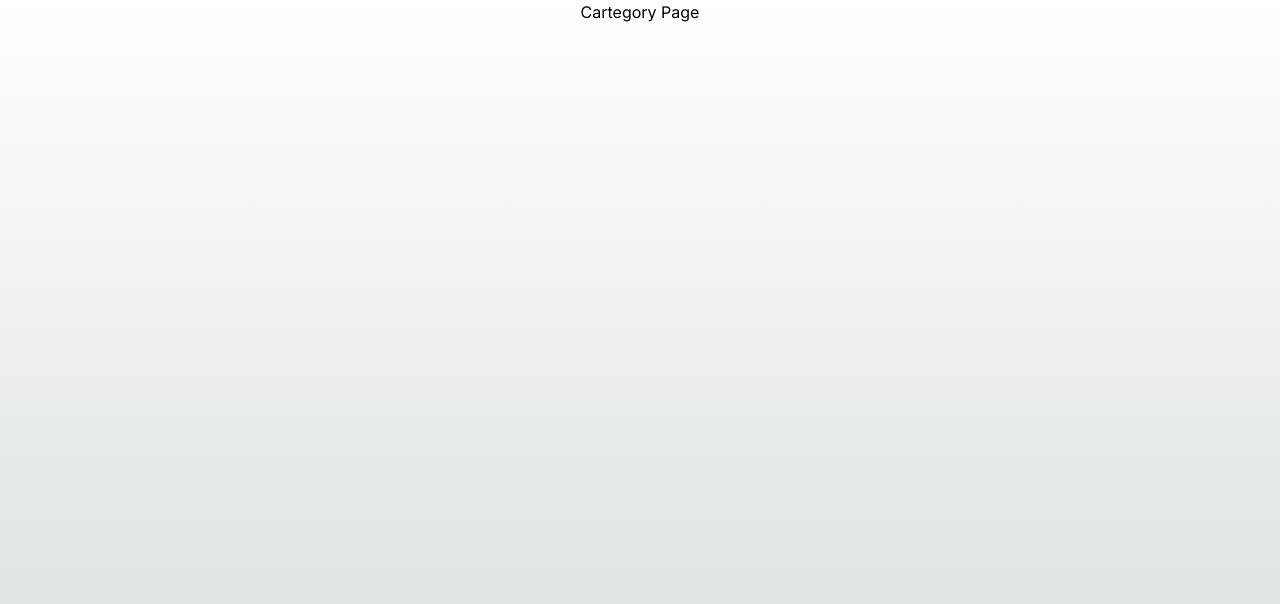
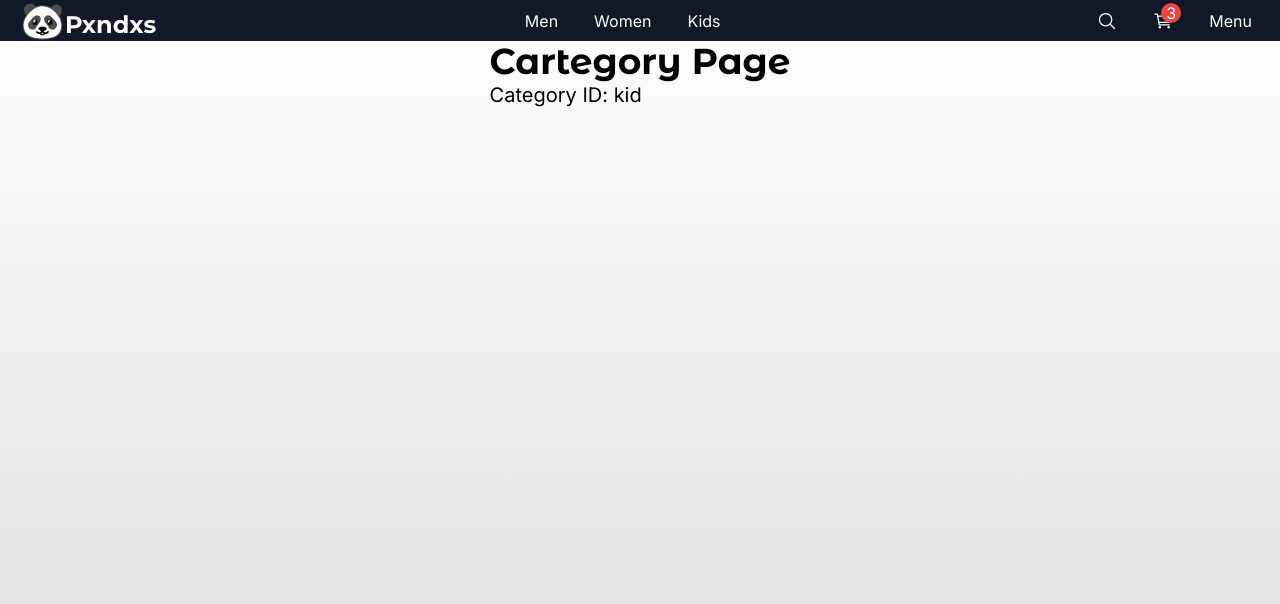
Before and after one commit to pxnditxyr/next-shopping-app, a Next.js app: page /category/kid in a window 1280 px wide. Shown: the top 604 px of the page. Built offline with nearby package versions, Linux system fonts and the light colour scheme.

Commit message:
feat: 404 component of category finished

```diff
--- a/src/app/(shop)/category/[id]/page.tsx
+++ b/src/app/(shop)/category/[id]/page.tsx
@@ -1,13 +1,31 @@
+import { titleFont } from "@/config"
+import { notFound } from "next/navigation"
 
 export const metadata = {
   title: 'Cartegory Page',
   description: 'Cartegory Page',
 }
 
-export default function CartegoryPage () {
+interface IProps {
+  params: {
+    id: string
+  }
+}
+
+export default function CartegoryPage ( { params }: IProps ) {
+
+  const { id } = params
+
+  if ( id === 'kids' ) {
+    notFound()
+  }
+
   return (
     <div className="">
-      <h1> Cartegory Page </h1>
+      <h1
+        className={ `${ titleFont.className } antialiased font-bold text-4xl` }
+      > Cartegory Page </h1>
+      <p className="text-xl"> Category ID: { id } </p>
     </div>
   )
 }
--- /dev/null
+++ b/src/app/(shop)/category/not-found.tsx
@@ -0,0 +1,10 @@
+import { PageNotFound } from '@/components'
+
+export default function NotFoundCategory () {
+
+  return (
+    <div>
+      <PageNotFound />
+    </div>
+  )
+}
--- a/src/app/(shop)/layout.tsx
+++ b/src/app/(shop)/layout.tsx
@@ -1,3 +1,4 @@
+import { TopMenu } from '@/components'
 
 export default function ShopLayout({
   children,
@@ -6,6 +7,7 @@ export default function ShopLayout({
 }>) {
   return (
     <main className="flex flex-col items-center w-full min-h-screen">
+      <TopMenu />
       { children }
     </main>
   )
--- a/src/components/index.ts
+++ b/src/components/index.ts
@@ -0,0 +1,3 @@
+export * from './ui'
+export * from './cart'
+export * from './products'
--- a/src/components/ui/index.ts
+++ b/src/components/ui/index.ts
@@ -1 +1,2 @@
 export * from './top-menu'
+export * from './not-found'
--- /dev/null
+++ b/src/components/ui/not-found/PageNotFound.tsx
@@ -0,0 +1,37 @@
+import { titleFont } from '@/config'
+import Image from 'next/image'
+import Link from 'next/link'
+import { IoHomeSharp } from 'react-icons/io5'
+
+export const PageNotFound = () => {
+  return (
+    <div className="flex flex-col-reverse md:flex-row h-[800px] w-full justify-center items-center align-middle">
+      <div className="text-center p-5 flex flex-col gap-5">
+        <h1
+          className={ `${ titleFont.className } antialiased font-bold text-9xl` }
+        > 404 </h1>
+        <p className="text-xl font-semibold"> Whoops! Page not found </p>
+        <p className="font-light"> The page you are looking for might have been removed, had its name changed or is temporarily unavailable. </p>
+        <div>
+          <Link
+            href="/"
+            className="text-xl flex font-semibold items-center justify-center gap-2 p-2 rounded-md transition-all hover:underline hover:text-blue-500"
+          >
+            Go back to the home page <IoHomeSharp className="w-10 h-10 text-gray-900"/>
+          </Link>
+
+        </div>
+      </div>
+
+      <div className="p-5">
+        <Image
+          src="/imgs/starman_750x750.png"
+          alt="Starman"
+          className="p-5 sm:p-0"
+          width={ 550 }
+          height={ 550 }
+        />
+      </div>
+    </div>
+  )
+}
--- /dev/null
+++ b/src/components/ui/not-found/index.ts
@@ -0,0 +1 @@
+export * from './PageNotFound'
--- a/src/components/ui/top-menu/TopMenu.tsx
+++ b/src/components/ui/top-menu/TopMenu.tsx
@@ -1,9 +1,10 @@
 import { titleFont } from '@/config'
 import Link from 'next/link'
+import { IoCartOutline, IoSearchOutline } from 'react-icons/io5'
 
 export const TopMenu = () => {
   return (
-    <nav className="flex px-5 justify-between items-center w-full">
+    <nav className="flex px-5 justify-between items-center w-full bg-gray-900 text-white">
       <div>
         <Link href="/">
           <span className={ `${ titleFont.className } antialiased font-bold` }>
@@ -12,6 +13,35 @@ export const TopMenu = () => {
           </span>
         </Link>
       </div>
+      <div className="gap-5 hidden sm:flex">
+        <Link href="/category/men" className="p-2 rounded-md transition-all hover:bg-gray-100 hover:text-gray-900">
+          Men
+        </Link>
+        <Link href="/category/women" className="p-2 rounded-md transition-all hover:bg-gray-100 hover:text-gray-900">
+          Women
+        </Link>
+        <Link href="/category/kids" className="p-2 rounded-md transition-all hover:bg-gray-100 hover:text-gray-900">
+          Kids
+        </Link>
+      </div>
+
+      <div className="flex items-center gap-5">
+        <Link href="/search" className="p-2 rounded-md transition-all hover:bg-gray-100 hover:text-gray-900">
+          <IoSearchOutline className="w-5 h-5"/>
+        </Link>
+        <Link href="/cart" className="p-2 rounded-md transition-all hover:bg-gray-100 hover:text-gray-900">
+          <div className="relative">
+            <span className="absolute -top-2 -right-2 bg-red-500 text-white rounded-full w-5 h-5 flex items-center justify-center">
+              3
+            </span>
+            <IoCartOutline className="w-5 h-5"/>
+          </div>
+        </Link>
+
+        <button className="p-2 rounded-md transition-all hover:bg-gray-100 hover:text-gray-900">
+          Menu
+        </button>
+      </div>
     </nav>
   )
 }
--- /dev/null
+++ b/src/components/ui/top-menu/index.ts
@@ -0,0 +1,2 @@
+
+export * from './TopMenu'
```
